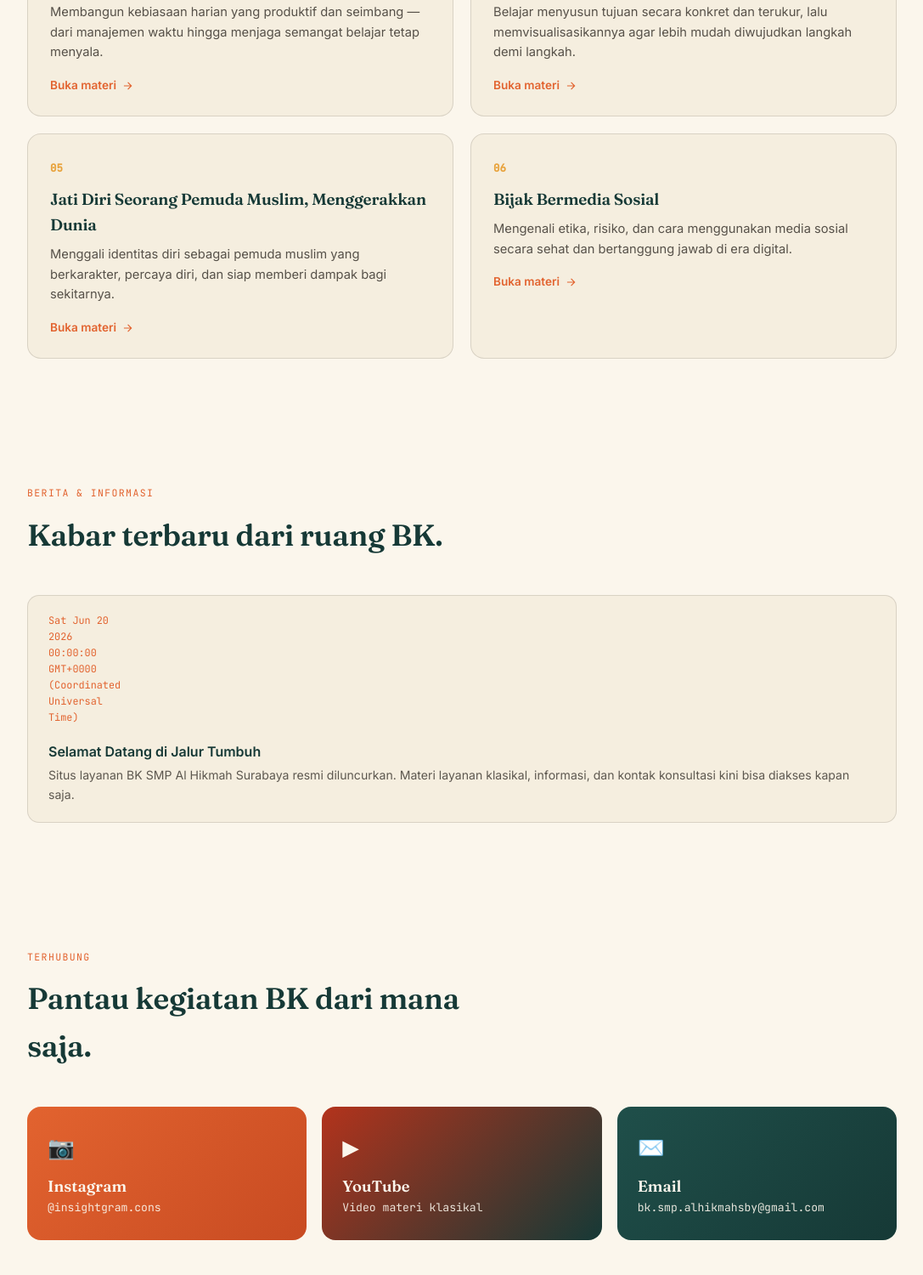
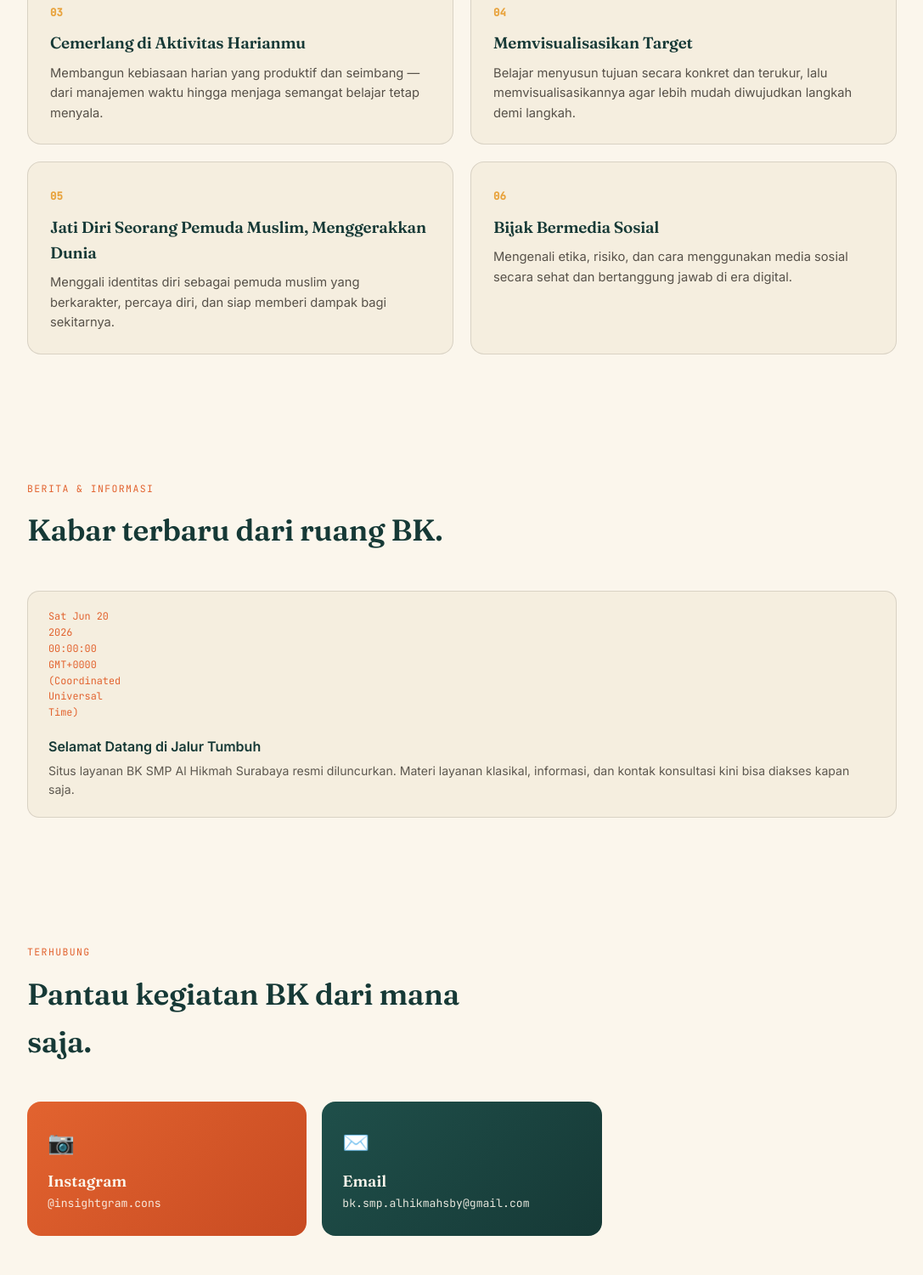
Before and after one commit to bksmpalhikmahsby-crypto/jalur-tumbuh, an Eleventy site: page index.njk in a window 1280 px wide. Shown: the part 2540-4040 px from the top of the page at 85% size, without its empty margins (96-1183 px from the left). Built offline with nearby package versions, Linux system fonts and the light colour scheme; Eleventy itself is replaced by a stand-in of ours; files that its build step writes are made by us from their sources.

Commit message:
Add files via upload

```diff
--- a/index.njk
+++ b/index.njk
@@ -87,7 +87,13 @@ title: "Jalur Tumbuh — BK SMP Al Hikmah Surabaya"
         <span class="num">{{ m.data.num }}</span>
         <h3>{{ m.data.title }}</h3>
         <p>{{ m.data.ringkasan }}</p>
-        <a class="open" href="{{ m.data.link or '#' }}">Buka materi <svg viewBox="0 0 24 24" fill="none" stroke="currentColor" stroke-width="2"><path d="M5 12h14M13 5l7 7-7 7"/></svg></a>
+        {% if m.data.links and m.data.links.length %}
+        <div class="link-list">
+          {% for l in m.data.links %}
+          <a href="{{ l.url }}" target="_blank" rel="noopener"><i class="link-ic">↗</i>{{ l.label }}</a>
+          {% endfor %}
+        </div>
+        {% endif %}
       </div>
       {% endfor %}
     </div>
@@ -128,13 +134,6 @@ title: "Jalur Tumbuh — BK SMP Al Hikmah Surabaya"
           <div class="sos-note">@insightgram.cons</div>
         </div>
       </a>
-      <a class="sos-card sos-yt" href="#" target="_blank" rel="noopener">
-        <div class="sos-top"><span class="sos-icon">▶</span></div>
-        <div>
-          <div class="sos-name">YouTube</div>
-          <div class="sos-note">Video materi klasikal</div>
-        </div>
-      </a>
       <a class="sos-card sos-em" href="mailto:bk.smp.alhikmahsby@gmail.com">
         <div class="sos-top"><span class="sos-icon">✉️</span></div>
         <div>
@@ -143,6 +142,24 @@ title: "Jalur Tumbuh — BK SMP Al Hikmah Surabaya"
         </div>
       </a>
     </div>
+
+    {% if collections.video.length %}
+    <div class="video-section">
+      <h3 class="video-heading"><span class="sos-icon">▶</span> Video YouTube — terhubung materi klasikal</h3>
+      <div class="video-list">
+        {% for v in collections.video %}
+        <a class="video-item" href="{{ v.data.youtube_url }}" target="_blank" rel="noopener">
+          <span class="video-judul">{{ v.data.judul }}</span>
+          {% for m in collections.materi %}
+            {% if m.data.num == v.data.materi_terkait %}
+            <span class="video-tag">Materi {{ m.data.num }} — {{ m.data.title }}</span>
+            {% endif %}
+          {% endfor %}
+        </a>
+        {% endfor %}
+      </div>
+    </div>
+    {% endif %}
   </div>
 </section>
 
```
